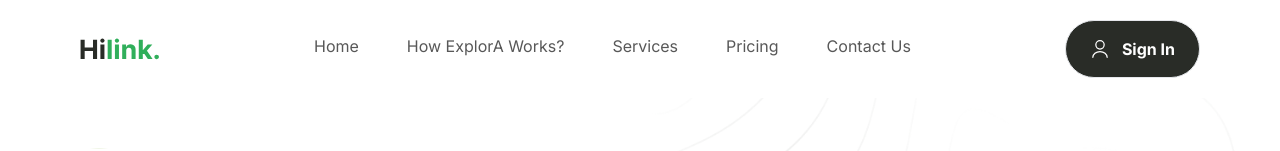
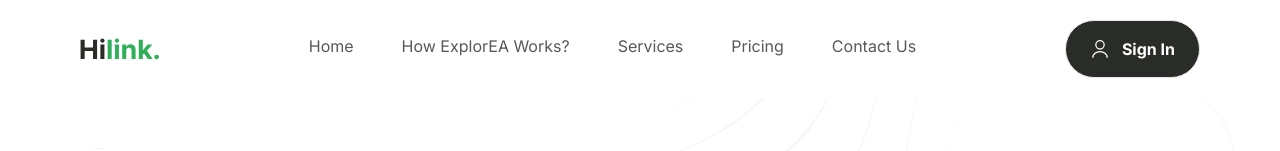
Before and after one commit to R0Y15/ExplorEA, a Next.js app: page / in a window 1280 px wide. Shown: the top 151 px of the page. Built offline with nearby package versions, Linux system fonts and the light colour scheme.

Commit message:
latest fixes

```diff
--- a/components/Footer.tsx
+++ b/components/Footer.tsx
@@ -42,7 +42,7 @@ const Footer = () => {
             <div className="flex flex-col gap-5">
               <FooterColumn title={FOOTER_CONTACT_INFO.title}>
                 {FOOTER_CONTACT_INFO.links.map((link) => (
-                  <Link href={'/'} key={link} className='flex gap-4 md:flex-col lg:flex-row'>
+                  <Link href={'/'} key={link.label} className='flex gap-4 md:flex-col lg:flex-row'>
                     <p className="whitespace-nowrap">
                       {link.label}
                     </p>
--- a/constants/index.ts
+++ b/constants/index.ts
@@ -1,7 +1,7 @@
 // NAVIGATION
 export const NAV_LINKS = [
     { href: '/', key: 'home', label: 'Home' },
-    { href: '/', key: 'how_ExplorA_work', label: 'How ExplorA Works?' },
+    { href: '/', key: 'how_ExplorEA_work', label: 'How ExplorEA Works?' },
     { href: '/', key: 'services', label: 'Services' },
     { href: '/', key: 'pricing ', label: 'Pricing ' },
     { href: '/', key: 'contact_us', label: 'Contact Us' },
@@ -29,7 +29,7 @@ export const NAV_LINKS = [
       icon: '/calendar.svg',
       variant: 'green',
       description:
-        "Schedule an adventure with friends. On holidays, there are many interesting offers from ExplorA. That way, there's no more discussion",
+        "Schedule an adventure with friends. On holidays, there are many interesting offers from ExplorEA. That way, there's no more discussion",
     },
     {
       title: 'Technology using augment reality',
@@ -52,7 +52,7 @@ export const NAV_LINKS = [
     {
       title: 'Learn More',
       links: [
-        'About ExplorA',
+        'About ExplorEA',
         'Press Releases',
         'Environment',
         'Jobs',
@@ -62,7 +62,7 @@ export const NAV_LINKS = [
     },
     {
       title: 'Our Community',
-      links: ['Climbing xixixi', 'Hiking ExplorA', 'ExplorA kinthill'],
+      links: ['Climbing xixixi', 'Hiking ExplorEA', 'ExplorEA kinthill'],
     },
   ];
 
@@ -70,7 +70,7 @@ export const NAV_LINKS = [
     title: 'Contact Us',
     links: [
       { label: 'Admin Officer', value: '123-456-7890' },
-      { label: 'Email Officer', value: 'ExplorA@akinthil.com' },
+      { label: 'Email Officer', value: 'ExplorEA@akinthil.com' },
     ],
   };
 
```
